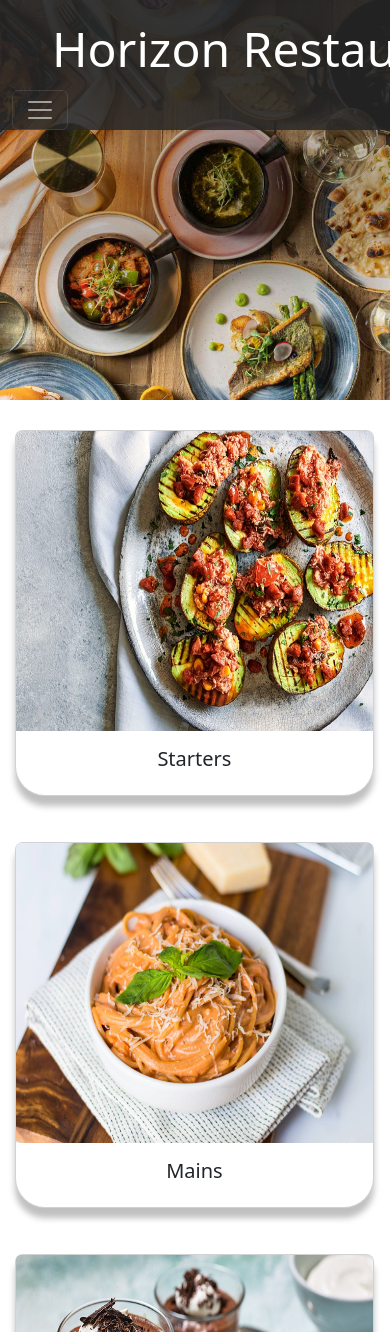
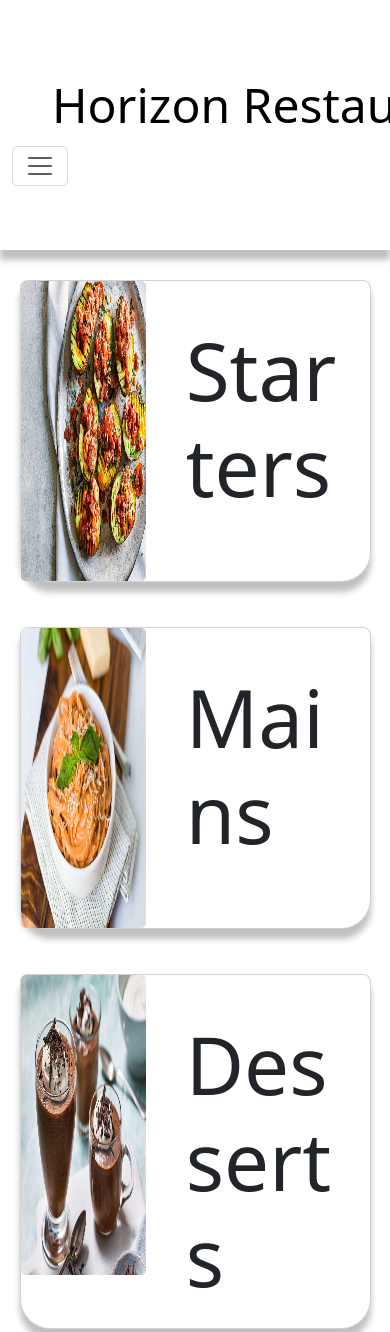
Before and after one commit to willgriffin111/Hoizon-Restaurant-Customer-Website, a plain HTML site: page Webpages/FrontPage/userFrontPage.html in a window 390 px wide. Shown: the top 1332 px of the page. Drawn offline with nearby package versions, Linux system fonts and the light colour scheme.

Commit message:
implimenting mobile format

```diff
--- a/Webpages/FrontPage/userFrontPage.html
+++ b/Webpages/FrontPage/userFrontPage.html
@@ -21,7 +21,7 @@
     </head>
     <body class="vh-100">
         <!--Navbar-->
-        <nav class="navbar navbar-expand-lg navbar-dark fixed-top" style="background-color: rgb(41, 41, 41, 0.85);">
+        <nav class="navbar navbar-expand-lg fixed-top">
             <div class="container-fluid">
               <a class="navbar-brand" href="#">Horizon Restaurant</a>
               <button class="navbar-toggler" type="button" data-bs-toggle="offcanvas" data-bs-target="#offcanvasNavbar" aria-controls="offcanvasNavbar" aria-label="Toggle navigation">
@@ -68,45 +68,41 @@
                 <div class="content-box">
                       <div class="row">
                         <!-- Menu Items -->
-                        <div class="col-md-3">
-                          <div class="card mb-3 menu-card" id="catagory-Starters" onclick="riseCatagory(this.id)">
+                        <!-- Starters -->
+                        <div class="col-md-12">
+                          <div class="card menu-card">
                             <a class="btn collapse-btn" data-bs-toggle="collapse" href="#starterCollapse" role="button" aria-expanded="false" aria-controls="collapseExample"></a>
-                            <img src="images/Starters.jpg" class="card-img-top" alt="Starters">
-                            <div class="card-body">
-                              <h5 class="card-title">Starters</h5>
+                            <div class="row">
+                              <div class="menu-column-img">
+                                <img src="images/Starters.jpg" class="card-img" alt="Starters">
+                              </div>
+                              <div class="menu-column-content">
+                                <div class="card-body">
+                                  <h5 class="card-title align-left">Starters</h5>
+                                </div>
+                              </div>
                             </div>
                           </div>
                         </div>
-                        <div class="col-md-3">
-                            <div class="card mb-3 menu-card" id="catagory-Mains" onclick="riseCatagory(this.id)">
+                        <div class="collapse" id="starterCollapse">
+                          <div class="card card-body">
+                            Starters
+                          </div>
+                        </div>
+                        <!-- Mains -->
+                        <div class="col-md-12">
+                            <div class="card menu-card">
                               <a class="btn collapse-btn" data-bs-toggle="collapse" href="#mainsCollapse" role="button" aria-expanded="false" aria-controls="collapseExample"></a>
-                              <img src="images/Mains.jpg" class="card-img-top" alt="Mains">
-                              <div class="card-body">
-                                <h5 class="card-title">Mains</h5>
+                              <div class="row">
+                                <div class="menu-column-img">
+                                  <img src="images/Mains.jpg" class="card-img" alt="Mains">
+                                </div>
+                                <div class="menu-column-content">
+                                  <div class="card-body">
+                                    <h5 class="card-title align-left">Mains</h5>
+                                  </div>
+                                </div>
                               </div>
-                            </div>
-                          </div>
-                          <div class="col-md-3">
-                            <div class="card mb-3 menu-card" id="catagory-Dessert" onclick="riseCatagory(this.id)">
-                              <a class="btn collapse-btn" data-bs-toggle="collapse" href="#dessertCollapse" role="button" aria-expanded="false" aria-controls="collapseExample"></a>
-                              <img src="images/Desert.jpg" class="card-img-top" alt="Desserts">
-                              <div class="card-body">
-                                <h5 class="card-title">Desserts</h5>
-                              </div>
-                            </div>
-                        </div>
-                        <div class="col-md-3">
-                            <div class="card mb-3 menu-card" id="catagory-Drinks" onclick="riseCatagory(this.id)">
-                              <a class="btn collapse-btn" data-bs-toggle="collapse" href="#drinksCollapse" role="button" aria-expanded="false" aria-controls="collapseExample"></a>
-                              <img src="images/Drinks.jpg" class="card-img-top" alt="Drinks">
-                              <div class="card-body">
-                                <h5 class="card-title">Drinks</h5>
-                              </div>
-                            </div>
-                          </div>
-                          <div class="collapse" id="starterCollapse">
-                            <div class="card card-body">
-                              Starters
                             </div>
                           </div>
                           <div class="collapse" id="mainsCollapse">
@@ -114,9 +110,41 @@
                               Mains
                             </div>
                           </div>
+                          <!-- Desserts -->
+                          <div class="col-md-12">
+                            <div class="card menu-card">
+                              <a class="btn collapse-btn" data-bs-toggle="collapse" href="#dessertCollapse" role="button" aria-expanded="false" aria-controls="collapseExample"></a>
+                              <div class="row">
+                                <div class="menu-column-img">
+                                  <img src="images/Desert.jpg" class="card-img" alt="Desserts">
+                                </div>
+                                <div class="menu-column-content">
+                                  <div class="card-body">
+                                    <h5 class="card-title align-left">Desserts</h5>
+                                  </div>
+                                </div>
+                              </div>
+                            </div>
+                          </div>
                           <div class="collapse" id="dessertCollapse">
                             <div class="card card-body">
                               Desserts
+                            </div>
+                          </div>
+                          <!-- Drinks -->
+                          <div class="col-md-12">
+                            <div class="card menu-card">
+                              <a class="btn collapse-btn" data-bs-toggle="collapse" href="#drinksCollapse" role="button" aria-expanded="false" aria-controls="collapseExample"></a>
+                              <div class="row">
+                                <div class="menu-column-img">
+                                  <img src="images/Drinks.jpg" class="card-img" alt="Drinks">
+                                </div>
+                                <div class="menu-column-content">
+                                  <div class="card-body">
+                                    <h5 class="card-title align-left">Drinks</h5>
+                                  </div>
+                                </div>
+                              </div>
                             </div>
                           </div>
                           <div class="collapse" id="drinksCollapse">
--- a/Webpages/FrontPage/userfrontPage.css
+++ b/Webpages/FrontPage/userfrontPage.css
@@ -3,13 +3,15 @@ body {
     padding: 0;
     height: 100%;
     position: relative;
-    text-align: center;
     overflow-x: hidden;
   }
 
   /* navbar */
   .navbar{
-    height: 130px;
+    height: 250px;
+    /* background-color: rgb(41, 41, 41, 0.85) */
+    background-color: white;
+    box-shadow: 0 10px 6px rgba(0, 0, 0, 0.25);
   }
 
   .navbar-brand{
@@ -34,7 +36,8 @@ body {
     background-size: cover;
     background-position: center;
     height: 400px; /* Adjust the height as needed */
-    width: 105%;
+    width: 100%;
+    display: none;
   }
 
   .offcanvas{
@@ -44,6 +47,7 @@ body {
 
   /* content area */
   .content-box {
+    margin-top: 250px;
     background-color: white;
     height: 100px;
   }
@@ -52,13 +56,29 @@ body {
   .menu-card{
     margin: 15px;
     margin-top: 30px;
-    width: 92%;
+    width: 90%;
+    margin-left: 5%;
     border-radius: 8px 8px 30px 30px;
     box-shadow: 0 10px 6px rgba(0, 0, 0, 0.25);
     cursor: pointer;
   }
   .menu-card:hover{
     box-shadow: 0 10px 6px rgba(0, 0, 0, 0.45);
+  }
+  .menu-column-img{
+    flex: 0 0 40%;
+    max-width: 40%;
+  }
+
+  .menu-column-content{
+    flex: 0 0 60%;
+    max-width: 60%;
+  }
+
+  .card-title{
+    margin-top: 15%;
+    font-size: 80px;
+    text-align: left;
   }
 
   .catagoryActive{
@@ -67,11 +87,9 @@ body {
 
   .menu-card img{
     height: 300px;
+
   }
 
-  .card-title{
-    text-align: center;
-  }
 
   /* menu collapse */
   .collapse-btn{
```
